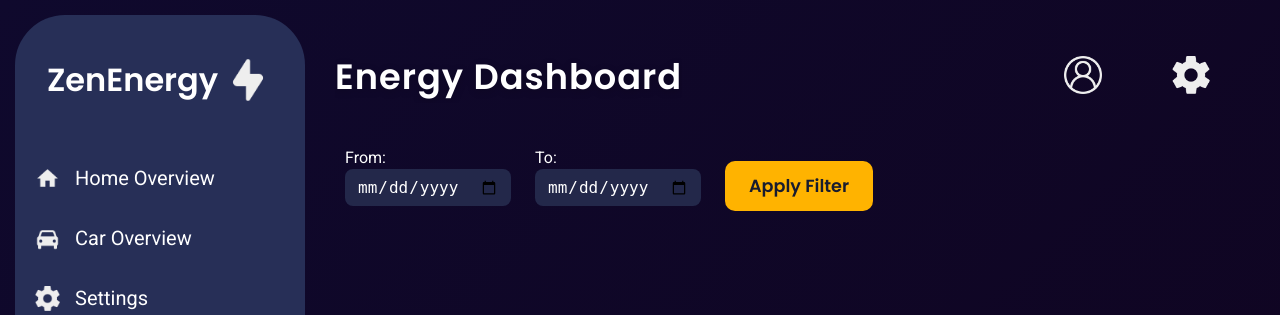
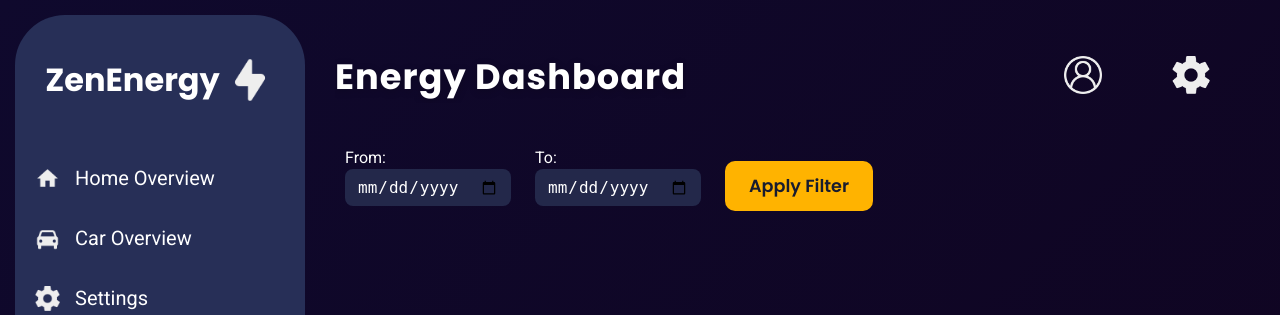
Before and after one commit to DJAVDH/Smart-Energy-Dashboard, a PHP site: page /filter.php in a window 1280 px wide. Shown: the top 315 px of the page. Run offline with PHP 8.4, Linux system fonts and the light colour scheme.

Commit message:
fix style link

```diff
--- a/filter.php
+++ b/filter.php
@@ -7,7 +7,7 @@
   <link rel="stylesheet" href="static/css/filterstyle.css" />
   <link rel="preconnect" href="https://fonts.googleapis.com">
   <link rel="preconnect" href="https://fonts.gstatic.com" crossorigin>
-  <link href="https://fonts.googleapis.com/css2?family=Poppins:wght@400;600&family=Roboto:wght@400&display=swap" rel="stylesheet">
+  <link href="https://fonts.googleapis.com/css2?family=Poppins:ital,wght@0,100;0,200;0,300;0,400;0,500;0,600;0,700;0,800;0,900;1,100;1,200;1,300;1,400;1,500;1,600;1,700;1,800;1,900&family=Roboto:ital,wght@0,100..900;1,100..900&display=swap" rel="stylesheet">
 </head>
 <body>
 
```
